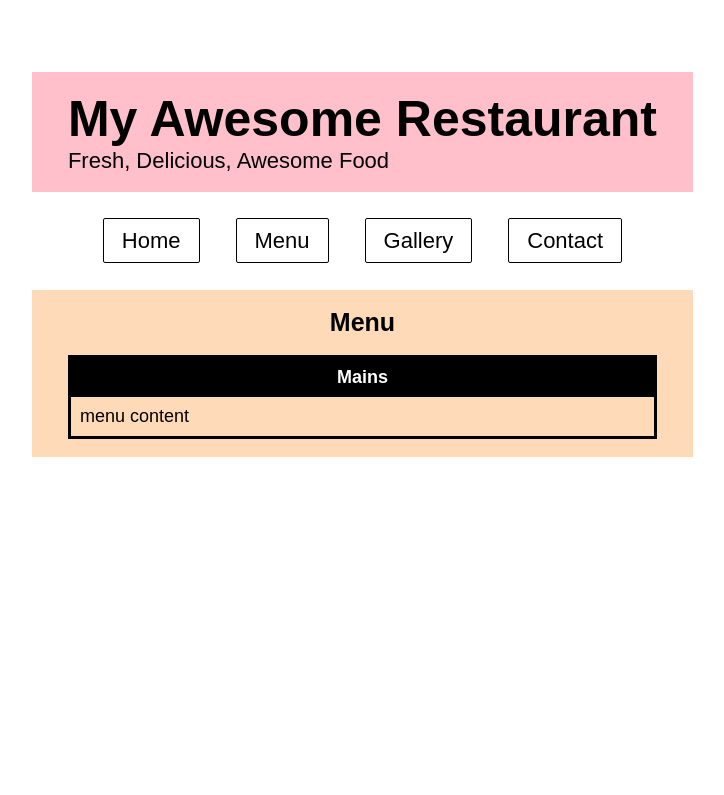
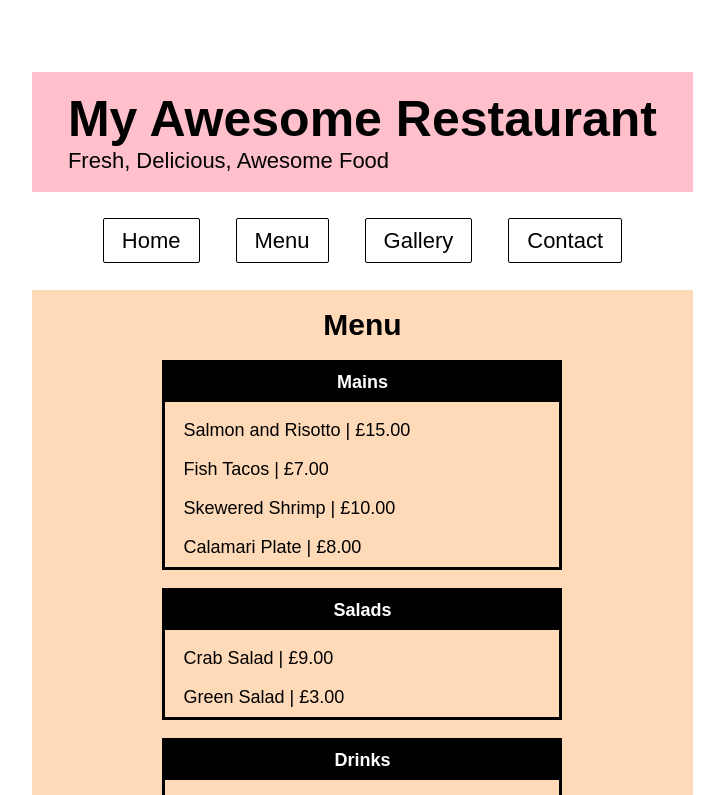
Before and after one commit to DoodleDeBug/TOP-restaurant, a website built with webpack: page dist/index.html in a window 1280 px wide. Both pictures are taken after a click on the item "Menu". Shown: the top 795 px of the page, without its empty margins (341-1065 px from the left). Built offline with nearby package versions, Linux system fonts and the light colour scheme; files whose address does not match are found by name.

Commit message:
polish menu section

```diff
--- a/src/menu.js
+++ b/src/menu.js
@@ -3,27 +3,69 @@ function menu() {
 
   const section = document.createElement("div");
   section.classList.add("section");
+  content.appendChild(section);
 
   const title = document.createElement("h2");
   title.innerText = "Menu";
+  section.appendChild(title);
 
+  let mains = {
+    "Salmon and Risotto": "£15.00",
+    "Fish Tacos": "£7.00",
+    "Skewered Shrimp": "£10.00",
+    "Calamari Plate": "£8.00",
+  };
+
+  let salads = {
+    "Crab Salad": "£9.00",
+    "Green Salad": "£3.00",
+  };
+
+  let drinks = {
+    "Soft Drink": "£2.00",
+    "Bottled Water": "£1.00",
+  };
+
+  let desserts = {
+    "Mini Carrot Cake": "£4.50",
+    "Mini Chocolate Cake": "£4.50",
+    "Mini Lemon Cake": "£4.50",
+  };
+
+  let menuSectionsTitles = {
+    Mains: mains,
+    Salads: salads,
+    Drinks: drinks,
+    Desserts: desserts,
+  };
+
+  const keys = Object.keys(menuSectionsTitles);
+
+  keys.forEach((key) => {
     const menuSection = document.createElement("div");
     menuSection.classList.add("menu-section");
 
     const menuSectionTitle = document.createElement("h3");
-  menuSectionTitle.innerText = "Mains";
+    menuSectionTitle.innerText = key;
 
     const menuSectionContent = document.createElement("div");
     menuSectionContent.classList.add("menu-section-content");
-  menuSectionContent.innerText = "menu content";
+
+    const ul = document.createElement("ul");
+    menuSectionContent.appendChild(ul);
+
+    const menuItems = Object.keys(menuSectionsTitles[key]);
+    menuItems.forEach((item) => {
+      const li = document.createElement("li");
+      li.innerText = `${item}  |  ${menuSectionsTitles[key][item]}`;
+      ul.appendChild(li);
+    });
 
     menuSection.appendChild(menuSectionTitle);
     menuSection.appendChild(menuSectionContent);
 
-  section.appendChild(title);
     section.appendChild(menuSection);
-
-  content.appendChild(section);
+  });
 }
 
 export default menu;
--- a/src/style.css
+++ b/src/style.css
@@ -64,7 +64,7 @@ h1 {
 }
 
 h2 {
-  font-size: 25px;
+  font-size: 30px;
   text-align: center;
   margin-bottom: 1rem;
 }
@@ -73,6 +73,8 @@ h2 {
 
 .menu-section {
   border: solid 3px black;
+  max-width: 400px;
+  margin: 1rem auto 0;
 }
 
 .menu-section h3 {
@@ -86,16 +88,11 @@ h2 {
   margin: 0.5rem;
 }
 
-/* .price {
-  font-weight: bold;
-} */
-
-/* .menu-section-content li {
+.menu-section-content li {
   list-style: none;
   margin-top: 1rem;
-  padding: 0 2rem;
+  padding: 0 0.5rem;
 }
- */
 
 /* gallery */
 /* .gallery-container {
```
Also changed, not shown: dist/main.js. Lines whose indentation alone changed are shown as unchanged.
